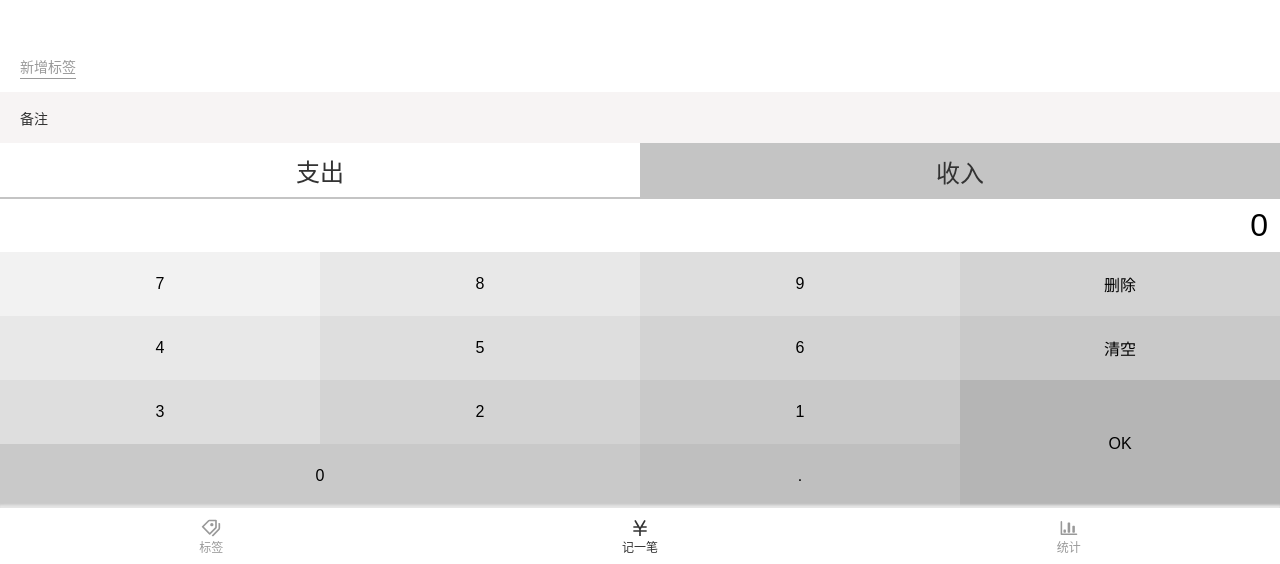
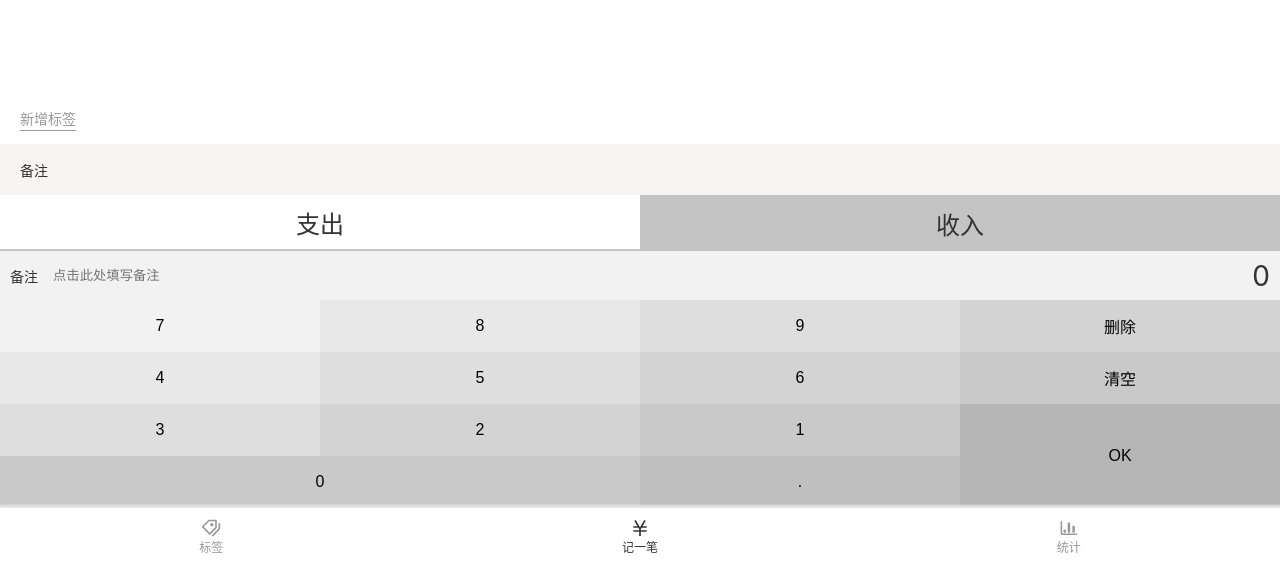
Before and after one commit to yangGPx/moneynote, a Vue app: page /#/money in a window 1280 px wide. Shown: the part 236-800 px from the top of the page. Built offline with nearby package versions, Linux system fonts and the light colour scheme.

Commit message:
调整备注的位置，放到数字键盘同级 节省位置

```diff
--- a/src/components/money/NumberPad.vue
+++ b/src/components/money/NumberPad.vue
@@ -1,8 +1,11 @@
 <template>
   <div class="number-pad">
-    <p class="input-wrapper">
-      <input v-model="output"/>
-    </p>
+    <div class="input-wrapper">
+      <forum-item field-name="备注"
+        :value="notes" @update:value="noteUpdate"
+        placeholder="点击此处填写备注"/>
+      <span class="money-input"> {{ output }}</span>
+    </div>
     <div class="number-btn-list" @click="actionHanlder">
       <button>7</button>
       <button>8</button>
@@ -25,12 +28,19 @@
 <script lang="ts">
   import Vue from 'vue'
   import { Component, Prop } from 'vue-property-decorator'
+  import ForumItem from '@/components/ForumItem.vue';
 
-  @Component
+  @Component({
+    components: {
+      ForumItem,
+    }
+  })
   export default class NumberPad extends Vue{
     @Prop({ default: 0 }) value!: number | undefined;
+    @Prop({ default: '' }) notes: string | undefined;
 
     output = `${this.value || 0}`;
+    noteOutput = '';
     actionHanlder(event: MouseEvent){
       const target = event.target as HTMLButtonElement;
       const input:string = target.textContent || ''; // 这里得增加一个默认值，否则ts认为liEl.textContent 可能为null
@@ -40,6 +50,10 @@
         return;
       }
       this.output = output === '0' && input !== '.' ? input : `${output}${input}`;
+    }
+
+    noteUpdate(value: string) {
+      this.noteOutput = value;
     }
 
     empty() {
@@ -52,9 +66,13 @@
     }
 
     okFn() {
+      this.$emit('update:note', this.noteOutput);
       this.$emit('update:value', parseFloat(this.output));
-      this.$emit('submit');
-      this.output = '0';
+      this.$emit('submit', this);
+    }
+
+    created() {
+      this.noteOutput = this.notes || '';
     }
   }
 </script>
@@ -62,14 +80,24 @@
 <style lang="scss" scoped>
   .number-pad{
     .input-wrapper{
-      input{
-        width: 100%;border: 0;outline:none;
-        font-size: 32px;padding: 8px 12px;text-align: right;
+      padding: 7px 0px;
+      display: flex;background: #f2f2f2;align-items: center;
+      ::v-deep .forum-item{
+        padding: 0 5px;width: 100%;background: #f2f2f2;
+        padding-left: 10px;
+        input{
+          margin-left: 10px;
+        }
+      }
+      .money-input{
+        padding:0 10px;
+        font-size: 28px;text-align: right;
       }
     }
     .number-btn-list{
+      $btnHeihgt: 52px;
       button{
-        border: 0;width:25%;height: 64px;float: left;
+        border: 0;width:25%;height: $btnHeihgt;float: left;
         font-size: 16px;outline: none;
         &:nth-child(1){
           background: #F2F2F2;
@@ -96,7 +124,7 @@
           width: 50%;
         }
         &.ok-key{
-          height: 128px;float: right;
+          height: $btnHeihgt * 2;float: right;
         }
       }
     }
```
